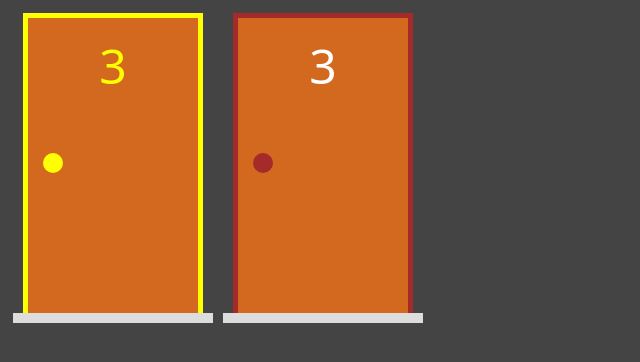
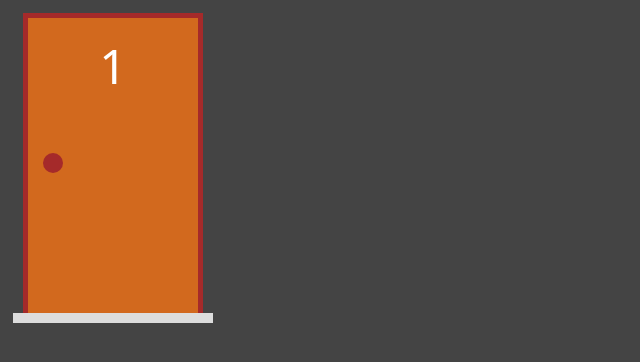
Before and after one commit to ivanProgramador/portas, a Next.js app: page / in a window 1280 px wide. Shown: the top 362 px of the page, without its empty margins (0-640 px from the left). Built offline with nearby package versions, Linux system fonts and the light colour scheme.

Commit message:
interface,classe,metodos da porta concluidos

```diff
--- a/components/Porta.jsx
+++ b/components/Porta.tsx
@@ -1,8 +1,17 @@
+
+import PortaModel from "@/model/porta";
 import styles from "../styles/Porta.module.css";
 
-export default function Porta(props){
+interface PortaProps {
 
-    const selecionada = props.selecionada ? styles.selecionada:'';
+   porta: PortaModel
+}
+
+export default function Porta(props: PortaProps){
+
+    const {porta} = props;
+
+    const selecionada = porta.selecionada ? styles.selecionada:'';
 
     return(
        <div className={styles.area}>
@@ -11,7 +20,7 @@
 
             <div className={styles.porta} >
 
-              <div className={styles.numero}>3</div>
+              <div className={styles.numero}>{porta.numero}</div>
 
               <div className={styles.macaneta}></div>
 
--- a/model/porta.js
+++ b/model/porta.ts
@@ -1,11 +1,11 @@
-export default class Porta{
+export default class PortaModel{
 
-     #numero
-     #temPresente
-     #selecionada
-     #aberta
+     #numero: number
+     #temPresente: boolean
+     #selecionada:boolean
+     #aberta: Boolean
 
-     constructor(numero,temPresente = false,selecionada = false,aberta = false){
+     constructor(numero:number,temPresente = false,selecionada = false,aberta:Boolean){
 
         this.#numero = numero
         this.#temPresente = temPresente
@@ -32,17 +32,19 @@
 
     desselecionar(){
         const selecionada = false
-        return new Porta(numero, this.temPresente,selecionada,this.aberta)
+        return new PortaModel(
+            this.numero,this.temPresente,selecionada,this.aberta
+        )
     }
 
     alternarSelecao(){
         const selecionada = !this.selecionada
-        return new Porta(numero, this.temPresente,selecionada,this.aberta)
+        return new PortaModel(this.numero,this.temPresente,selecionada,this.aberta)
     }
 
     abrir(){
         const selecionada = true
-        return new Porta(numero, this.temPresente,this.selecionada, aberta)
+        return new PortaModel(this.numero,this.temPresente,selecionada,this.aberta)
     }
 
 
--- a/package.json
+++ b/package.json
@@ -16,10 +16,10 @@
   },
   "devDependencies": {
     "@types/node": "^20",
-    "@types/react": "^18",
+    "@types/react": "^18.3.11",
     "@types/react-dom": "^18",
     "eslint": "^8",
     "eslint-config-next": "14.2.14",
-    "typescript": "^5"
+    "typescript": "^5.6.3"
   }
 }
--- a/pages/index.tsx
+++ b/pages/index.tsx
@@ -1,10 +1,20 @@
+import PortaModel from "@/model/porta";
 import Porta from "../components/Porta";
+import { useState } from "react";
 
 export default function Home() {
+
+
+
+   const [p1,setP1] = useState(new PortaModel(1));
+
+
+
+
   return (
     <div style={{display:"flex"}} >
-      <Porta selecionada={true} />
-      <Porta />
+      <Porta porta={p1} />
+
     </div>
   );
 }
--- a/tsconfig.json
+++ b/tsconfig.json
@@ -1,5 +1,6 @@
 {
   "compilerOptions": {
+    "target": "ES2015",
     "lib": ["dom", "dom.iterable", "esnext"],
     "allowJs": true,
     "skipLibCheck": true,
```
Also changed, not shown: 1 other file (tests, documents, lock files or other folders).
